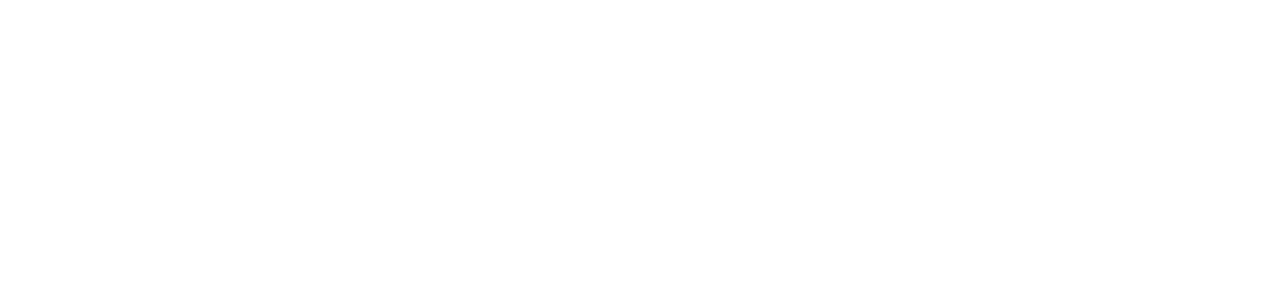
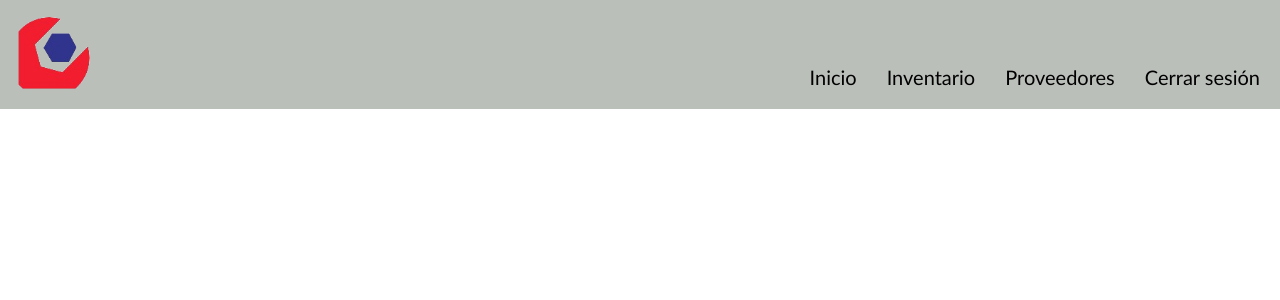
Before and after one commit to Lau36/FerreStock, a React (Create React App) app: page / in a window 1280 px wide. Before the commit this address had no page. Shown: the top 300 px of the page. Built offline with nearby package versions, Linux system fonts and the light colour scheme.

Commit message:
Creation of navbar component

```diff
--- a/src/AppRouter.js
+++ b/src/AppRouter.js
@@ -1,10 +1,11 @@
 import { BrowserRouter as Router, Route, Routes } from "react-router-dom";
+import Home from "./Home/Index";
 
 function AppRouter() {
   return (
     <Router>
       <Routes>
-        <Route></Route>
+      <Route path="/" element={<Home />} />
       </Routes>
     </Router>
   );
--- /dev/null
+++ b/src/Components/Navbar.css
@@ -0,0 +1,27 @@
+.imageNav{
+    height: 85px;
+    width: auto;
+    padding: 10px;
+  }
+
+  .navbarListado {
+      list-style: none;
+      display: flex;
+      color: #000000;
+      margin: 0;
+      padding: 0;
+    }
+
+    .navbarItems {
+      display: flex;
+      margin-left: auto;
+      margin-top: 45px;
+      padding: 20px;
+    }
+
+    .navbar-home {
+      text-decoration: none;
+      color: #000000;
+      font-family: 'Gill Sans', 'Gill Sans MT', Calibri, 'Trebuchet MS', sans-serif;
+      font-size: 20px;
+    }
--- /dev/null
+++ b/src/Components/Navbar.js
@@ -0,0 +1,41 @@
+import React from "react";
+import "./Navbar.css";
+import logo from "../Resources/logoNavbar.png";
+
+//Navbar
+function Navbar() {
+    return (
+        <nav
+            className="navbar navbar-expand-lg"
+            style={{ backgroundColor: "#BBBFBA", width: "100%" }}
+        >
+            <div className="container-fluid d-flex justify-content-between align-items-center">
+                <ul className="navbarListado d-flex">
+                    <a href="/">
+                        <img src={logo} alt="Logo" className="imageNav" />
+                    </a>
+
+                    <li className="navbarItems">
+                        <a href="/" className="navbar-home">
+                            Inicio
+                        </a>
+                        <span style={{ marginRight: "30px" }}></span>
+                        <a href="/" className="navbar-home">
+                            Inventario
+                        </a>
+                        <span style={{ marginRight: "30px" }}></span>
+                        <a href="/" className="navbar-home">
+                            Proveedores
+                        </a>
+                        <span style={{ marginRight: "30px" }}></span>
+                        <a href="/" className="navbar-home">
+                            Cerrar sesión
+                        </a>
+                    </li>
+                </ul>
+            </div>
+        </nav>
+    );
+}
+
+export default Navbar;
--- /dev/null
+++ b/src/Home/Home.css
@@ -0,0 +1,3 @@
+.Body{
+    background-color: #F2F2F2;
+}
--- /dev/null
+++ b/src/Home/Index.js
@@ -0,0 +1,12 @@
+import "../Home/Home.css";
+import Navbar from "../Components/Navbar";
+
+
+//Principal function of Home Page
+function Home() {
+  return (
+    <Navbar  />
+  );
+}
+
+export default Home;
```
Also changed, not shown: src/Resources/logoNavbar.png (added).
